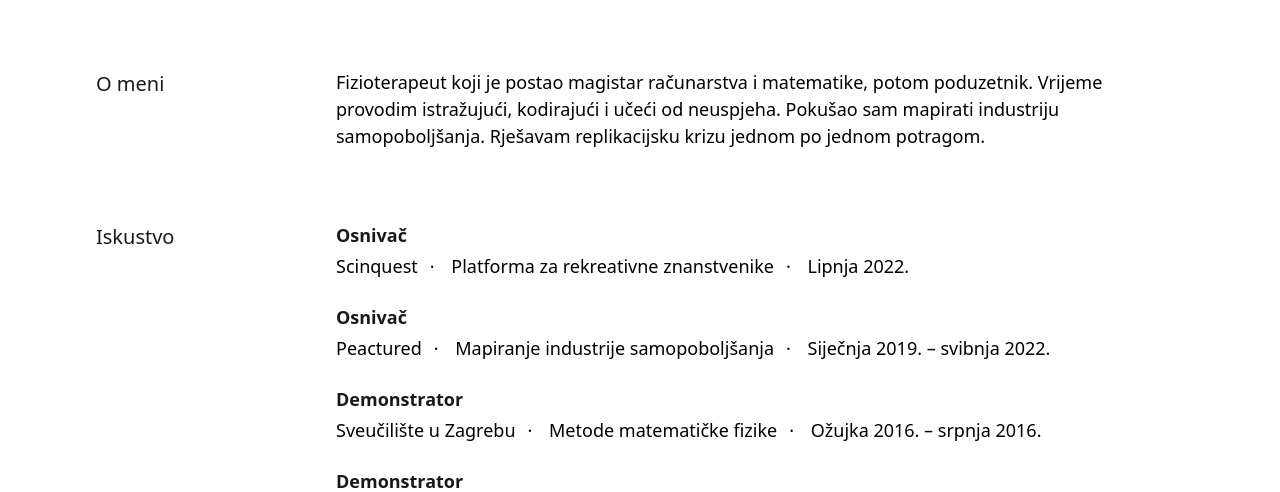
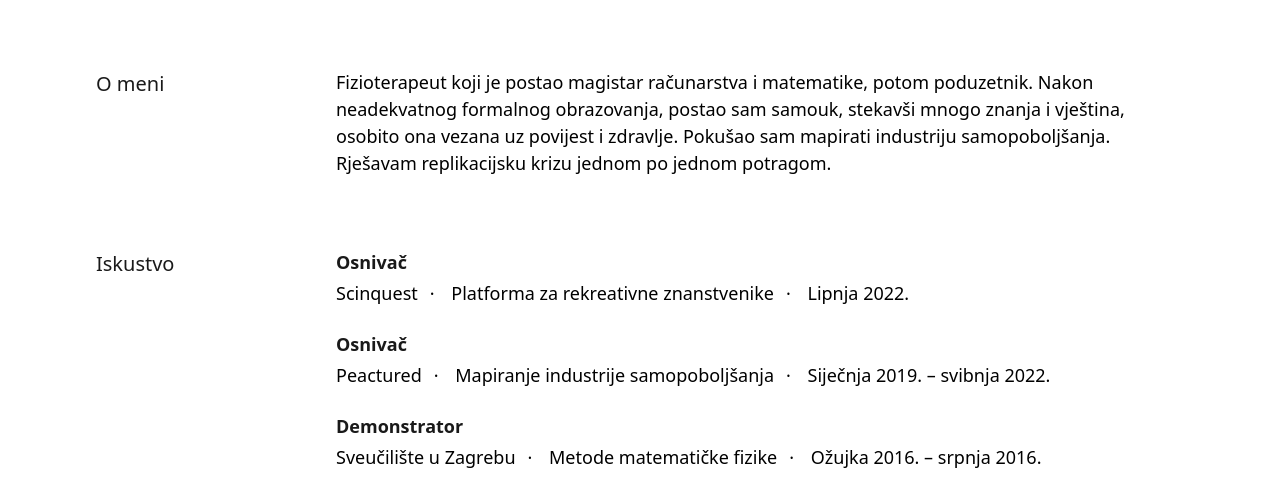
Before and after one commit to gershep/gershep.github.io, a plain HTML site: page hr/index.html in a window 1280 px wide. Shown: the part 259-751 px from the top of the page. Drawn offline with Linux system fonts and the light colour scheme.

Commit message:
Update about section in croatian

```diff
--- a/hr/index.html
+++ b/hr/index.html
@@ -5,7 +5,7 @@
   <meta charset="utf-8">
   <meta name="viewport" content="width=device-width, initial-scale=1.0">
   <meta http-equiv="X-UA-Compatible" content="ie=edge">
-  <meta name="description" content="Fizioterapeut koji je postao magistar računarstva i matematike, potom poduzetnik. Vrijeme provodim istražujući, kodirajući i učeći od neuspjeha. Pokušao sam mapirati industriju samopoboljšanja. Rješavam replikacijsku krizu jednom po jednom potragom.">
+  <meta name="description" content="Fizioterapeut koji je postao magistar računarstva i matematike, potom poduzetnik. Nakon neadekvatnog formalnog obrazovanja, postao sam samouk, stekavši mnogo znanja i vještina, osobito ona vezana uz povijest i zdravlje. Pokušao sam mapirati industriju samopoboljšanja. Rješavam replikacijsku krizu jednom po jednom potragom.">
   <title>Franjo Palajsa | Osnivač Scinquesta</title>
   <link rel="icon" href="../favicon.png">
   <link rel="stylesheet" href="../style.css">
@@ -51,7 +51,7 @@
       <div class="section-description">
         <div class="description-item">
           <p>
-            Fizioterapeut koji je postao magistar računarstva i matematike, potom poduzetnik. Vrijeme provodim istražujući, kodirajući i učeći od neuspjeha. Pokušao sam mapirati industriju samopoboljšanja. Rješavam replikacijsku krizu jednom po jednom potragom.
+            Fizioterapeut koji je postao magistar računarstva i matematike, potom poduzetnik. Nakon neadekvatnog formalnog obrazovanja, postao sam samouk, stekavši mnogo znanja i vještina, osobito ona vezana uz povijest i zdravlje. Pokušao sam mapirati industriju samopoboljšanja. Rješavam replikacijsku krizu jednom po jednom potragom.
           </p>
         </div>
       </div>
```
